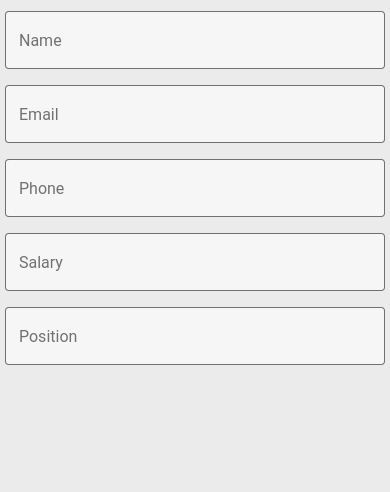
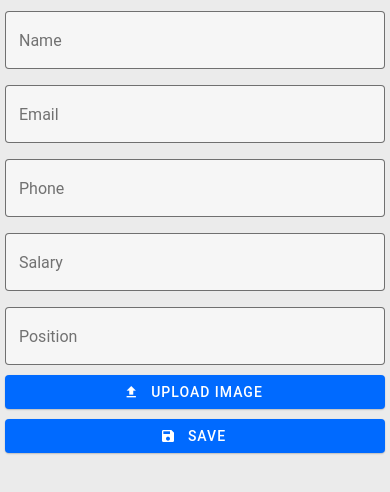
Before and after one commit to shivam-kakkar/employee-app, a React Native app: screen / in a window 390 px wide. Shown: the top 492 px of the page. Built offline with nearby package versions, Linux system fonts and the light colour scheme.

Commit message:
Added Modal to Employee Screen

```diff
--- a/screens/CreateEmployee.js
+++ b/screens/CreateEmployee.js
@@ -1,6 +1,6 @@
 import React, { useState } from "react";
-import { StyleSheet, Text, View } from "react-native";
-import { TextInput } from "react-native-paper";
+import { StyleSheet, Text, View, Modal } from "react-native";
+import { TextInput, Button } from "react-native-paper";
 
 const CreateEmployee = () => {
   const [name, setName] = useState("");
@@ -54,6 +54,56 @@
         mode="outlined"
         onChangeText={text => setPosition(text)}
       />
+      <Button
+        style={styles.inputStyle}
+        icon="upload"
+        mode="contained"
+        theme={theme}
+        onPress={() => setModal(true)}
+      >
+        Upload Image
+      </Button>
+      <Button
+        style={styles.inputStyle}
+        icon="content-save"
+        mode="contained"
+        theme={theme}
+        onPress={() => console.log("Pressed")}
+      >
+        save
+      </Button>
+      <Modal
+        animationType="slide"
+        transparent={false}
+        visible={modal}
+        onRequestClose={() => {
+          setModal(false);
+        }}
+      >
+        <View style={styles.modalView}>
+          <View style={styles.modalButtonView}>
+            <Button
+              icon="camera"
+              theme={theme}
+              mode="contained"
+              onPress={() => console.log("Pressed")}
+            >
+              camera
+            </Button>
+            <Button
+              icon="image-area"
+              theme={theme}
+              mode="contained"
+              onPress={() => console.log("Pressed")}
+            >
+              gallery
+            </Button>
+          </View>
+          <Button theme={theme} onPress={() => setModal(false)}>
+            cancel
+          </Button>
+        </View>
+      </Modal>
     </View>
   );
 };
@@ -71,6 +121,17 @@
   inputStyle: {
     margin: 5,
   },
+  modalView: {
+    position: "absolute",
+    bottom: 2,
+    width: "100%",
+    backgroundColor: "white",
+  },
+  modalButtonView: {
+    flexDirection: "row",
+    justifyContent: "space-around",
+    padding: 10,
+  },
 });
 
 export default CreateEmployee;
```
